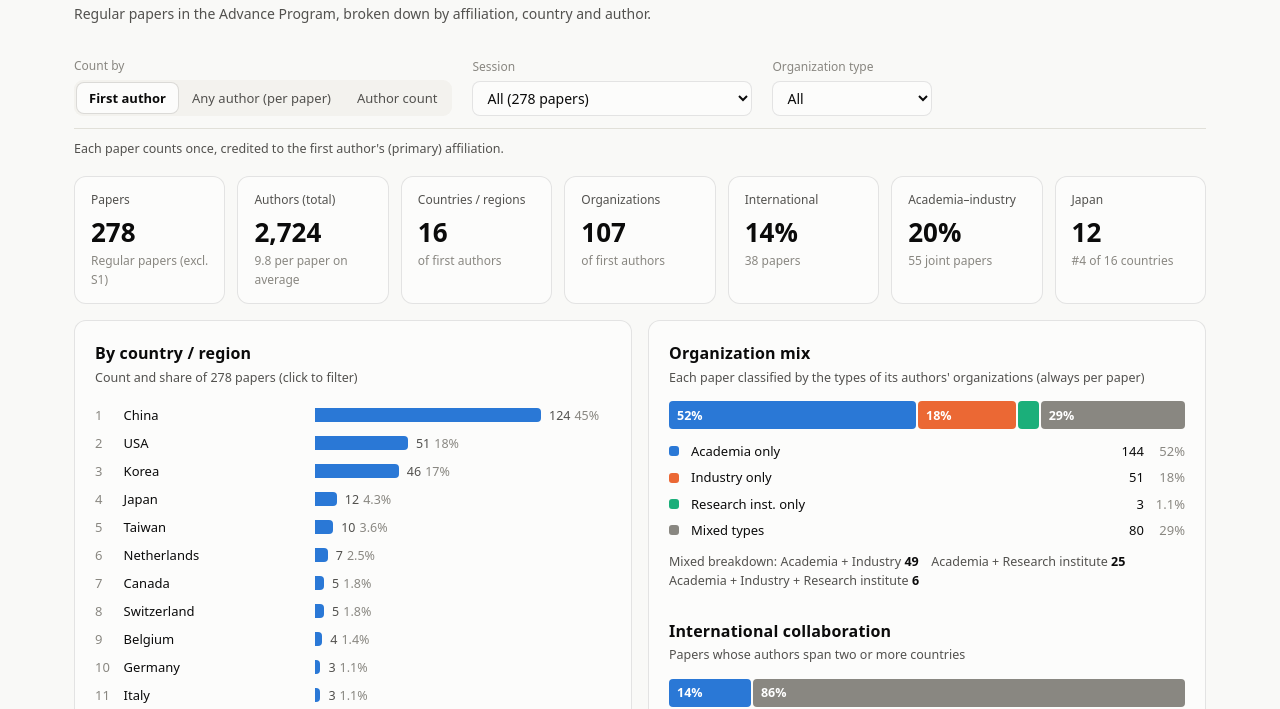
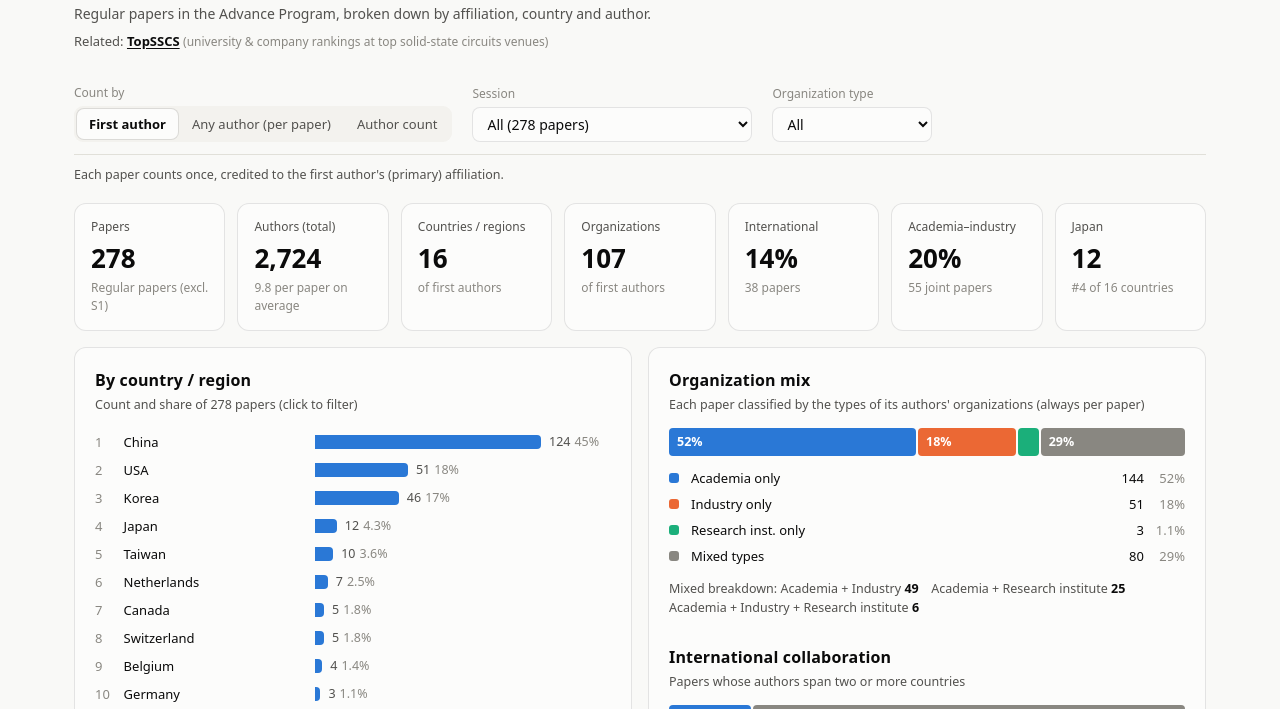
Before and after one commit to kentaroy47/isscc-vis, a plain HTML site: page index.html in a window 1280 px wide. Shown: the part 75-784 px from the top of the page. Drawn offline with Linux system fonts and the light colour scheme.

Commit message:
Link to sister site TopSSCS from header and footer
Co-Authored-By: Claude Opus 5.5 <noreply@anthropic.com>

```diff
--- a/assets/app.js
+++ b/assets/app.js
@@ -60,6 +60,9 @@
       searchPh: "タイトル・著者・機関で検索", searchAria: "論文を検索",
       colId: "ID", colTitle: "タイトル", colFirst: "第一著者", colFirstAffil: "第一著者の所属", colNAuth: "著者数",
       nowAt: "（現所属）", eca: " ・ * 同等貢献著者", page: (n) => `Advance Program p.${n}`,
+      related: "関連サイト",
+      topsscsDesc: "（固体回路系トップ会議・論文誌の大学・企業ランキング）",
+      topsscsDesc2: "ISSCC・VLSI・JSSC・CICC・A-SSCC・ESSERC の論文数による大学・企業ランキング",
       foot1: "出典: ISSCC 2027 Advance Program（PDF）から自動抽出。プレナリー講演（Session 1）は除外。Session 26「Late Breaking Industry Highlights」は Advance Program 時点で論文未掲載のため含みません。",
       foot2: "国・地域は Program の表記に従います（香港・マカオの機関は “China” と表記されているため中国に含まれます）。機関名は表記ゆれを統合し、企業の部門・研究所は親会社にまとめています（例: TSMC Corporate Research → TSMC）。",
     },
@@ -116,6 +119,9 @@
       searchPh: "Search title, author, organization", searchAria: "Search papers",
       colId: "ID", colTitle: "Title", colFirst: "First author", colFirstAffil: "First author affiliation", colNAuth: "Authors",
       nowAt: " (now at)", eca: " · * equally credited authors", page: (n) => `Advance Program p.${n}`,
+      related: "Related",
+      topsscsDesc: "(university & company rankings at top solid-state circuits venues)",
+      topsscsDesc2: "university and company rankings by papers at ISSCC, VLSI, JSSC, CICC, A-SSCC and ESSERC",
       foot1: "Source: automatically extracted from the ISSCC 2027 Advance Program (PDF). Plenary talks (Session 1) are excluded. Session 26 “Late Breaking Industry Highlights” is not included because its papers were not yet listed in the Advance Program.",
       foot2: "Countries follow the program's notation (institutions in Hong Kong and Macau are listed as “China”). Organization names are normalized, and corporate divisions / labs are merged into the parent company (e.g., TSMC Corporate Research → TSMC).",
     },
@@ -280,6 +286,7 @@
     });
     try { const t = localStorage.getItem("isscc-theme"); if (t) document.documentElement.dataset.theme = t; } catch (_) { /* ignore */ }
     matchMedia("(prefers-color-scheme: dark)").addEventListener("change", render);
+    document.querySelectorAll('a[href*="topsscs"]').forEach((a) => a.addEventListener("click", () => track("outbound_topsscs")));
   }
 
   function segGroup(root, attr, onChange) {
--- a/assets/style.css
+++ b/assets/style.css
@@ -244,3 +244,6 @@ table.data caption { caption-side: bottom; text-align: left; color: var(--muted)
 table.data th.r { text-align: right; }
 table.data td.nowrap { white-space: nowrap; }
 .detail-meta { margin-top: 4px; }
+.related { margin: 6px 0 0; font-size: 13px; color: var(--ink-2); }
+.related a, .foot a { color: inherit; text-decoration: underline; text-underline-offset: 2px; }
+.related a { color: var(--ink); font-weight: 600; }
--- a/index.html
+++ b/index.html
@@ -15,6 +15,7 @@
     <div>
       <h1 data-i18n="title">ISSCC 2027 採択統計</h1>
       <p class="lede" data-i18n="lede"></p>
+      <p class="related"><span data-i18n="related"></span>: <a href="https://kentaroy47.github.io/topsscs/" id="topsscsLink">TopSSCS</a> <span class="aside" data-i18n="topsscsDesc"></span></p>
     </div>
     <div class="head-btns">
       <button class="theme-btn" id="langBtn" type="button" lang="en">English</button>
@@ -121,6 +122,7 @@
   <footer class="foot">
     <p data-i18n="foot1"></p>
     <p data-i18n="foot2"></p>
+    <p><span data-i18n="related"></span>: <a href="https://kentaroy47.github.io/topsscs/">TopSSCS</a> — <span data-i18n="topsscsDesc2"></span></p>
   </footer>
 </div>
 <div class="tooltip" id="tooltip" role="tooltip" hidden></div>
```
